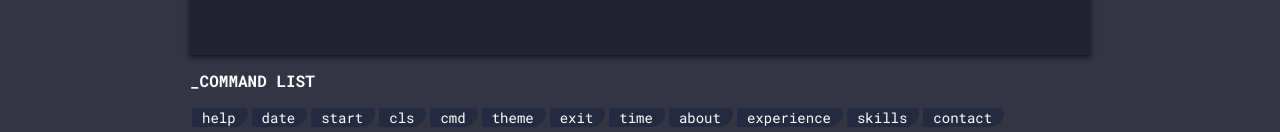
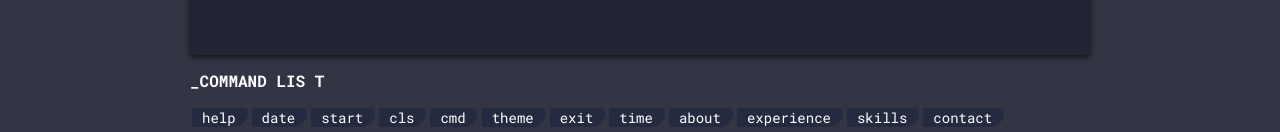
Before and after one commit to L4zy-p/terminal-profile, a Next.js app: page / in a window 1280 px wide. Shown: the part 657-789 px from the top of the page. Built offline with nearby package versions, Linux system fonts and the light colour scheme.

Commit message:
[fix]: field

```diff
--- a/components/field.tsx
+++ b/components/field.tsx
@@ -387,7 +387,7 @@ export const Field = ({ theme, setTheme, setTitle }: FieldProps) => {
       })}
       <UserText input={userInput} theme={theme.cursor} />
     </div>
-    <div className='tags-title'>_COMMAND LIST</div>
+    <div className='tags-title'>_COMMAND LIS T</div>
     <ul className='tags'>
       {
         recognizedCommands?.map((r, i) => <li key={i}>
```
